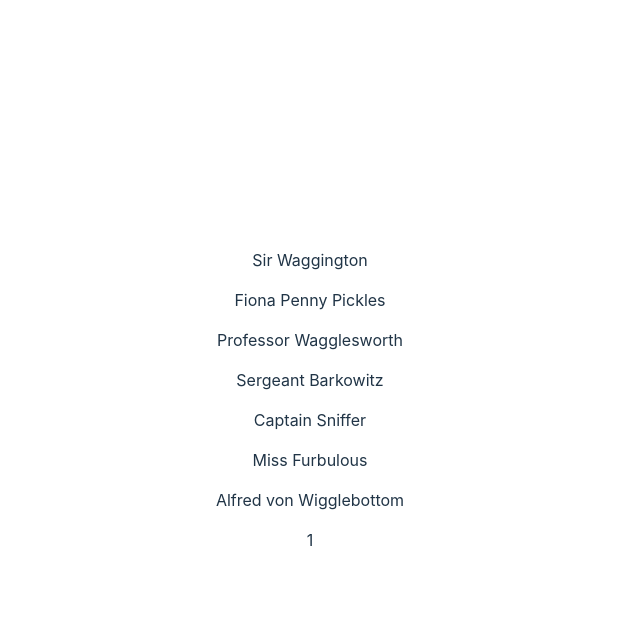
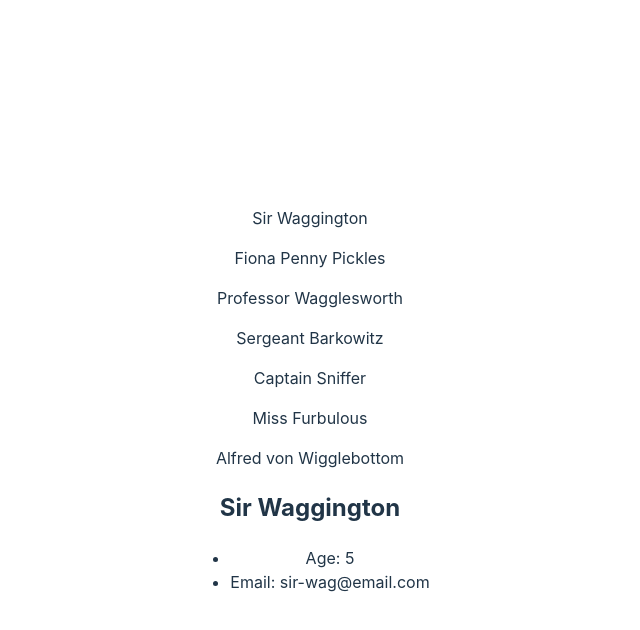
Before and after one commit to Jarzembak/puppy-pals, a React (Vite) app: page / in a window 1280 px wide. Both pictures are taken after a click on the element "Sir Waggington". Shown: the top 630 px of the page, without its empty margins (330-970 px from the left). Built offline with nearby package versions, Linux system fonts and the light colour scheme.

Commit message:
Rendered featured puppy details

```diff
--- a/src/App.jsx
+++ b/src/App.jsx
@@ -6,8 +6,8 @@
 
   const [puppies, setPuppies] = useState(puppyList);
   const [featPupId, setFeatPupId] = useState(null);
-
-  console.log(puppies);
+  const featuredPup = puppies.find((puppy) => featPupId === puppy.id)
+  console.log(featuredPup);
 
   return (
     <>
@@ -16,7 +16,16 @@
           return <p onClick={() => {setFeatPupId(puppy.id)}} key={puppy.id}>{puppy.name}</p>
         })
       }
-      {featPupId && <p>{featPupId}</p>}
+      {featPupId && (
+      <div>
+        <h2>{featuredPup.name}</h2>
+        <ul>
+          <li>Age: {featuredPup.age}</li>
+          <li>Email: {featuredPup.email}</li>
+        </ul>
+      </div>
+      )}
+
     </>
   )
 }
```
